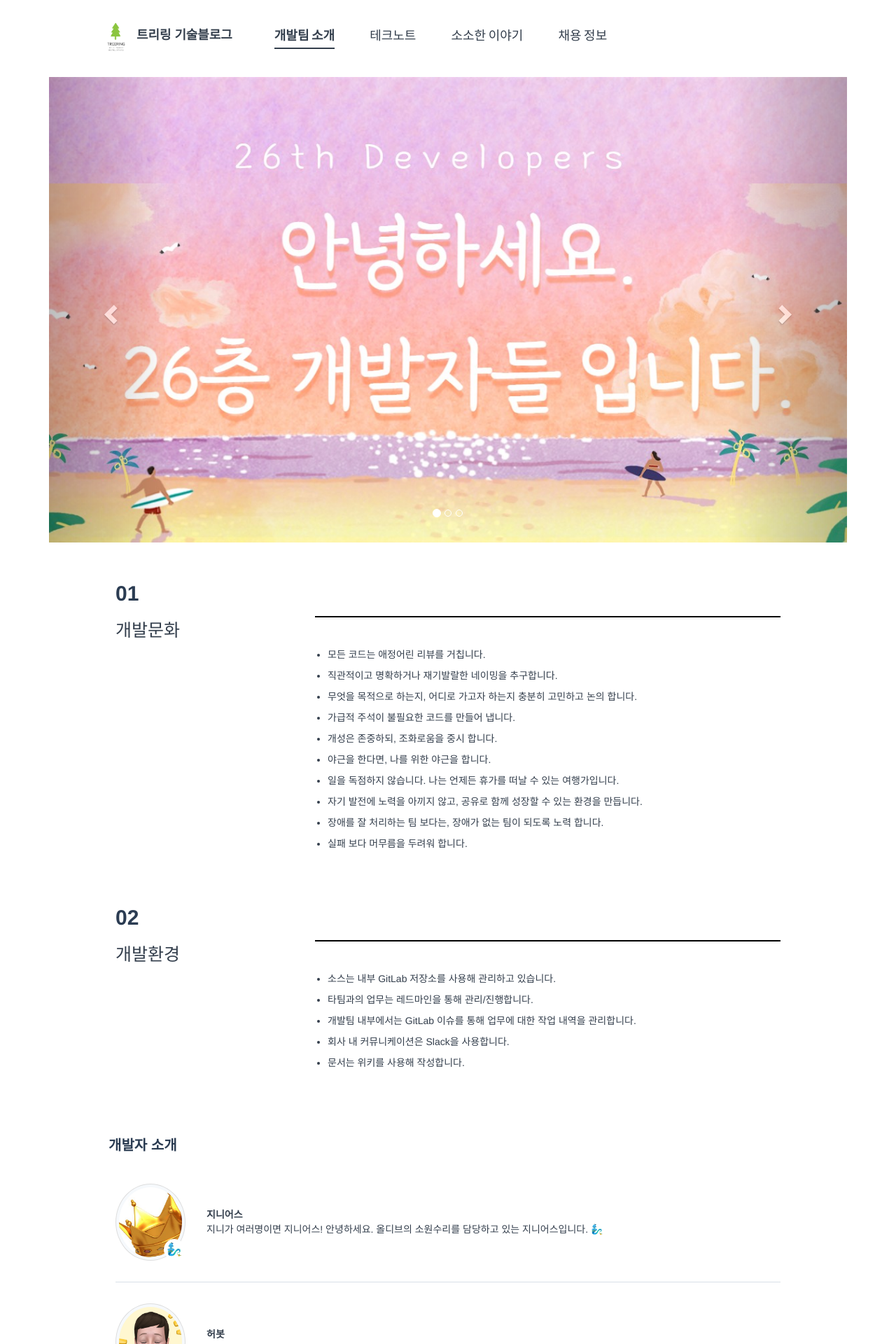
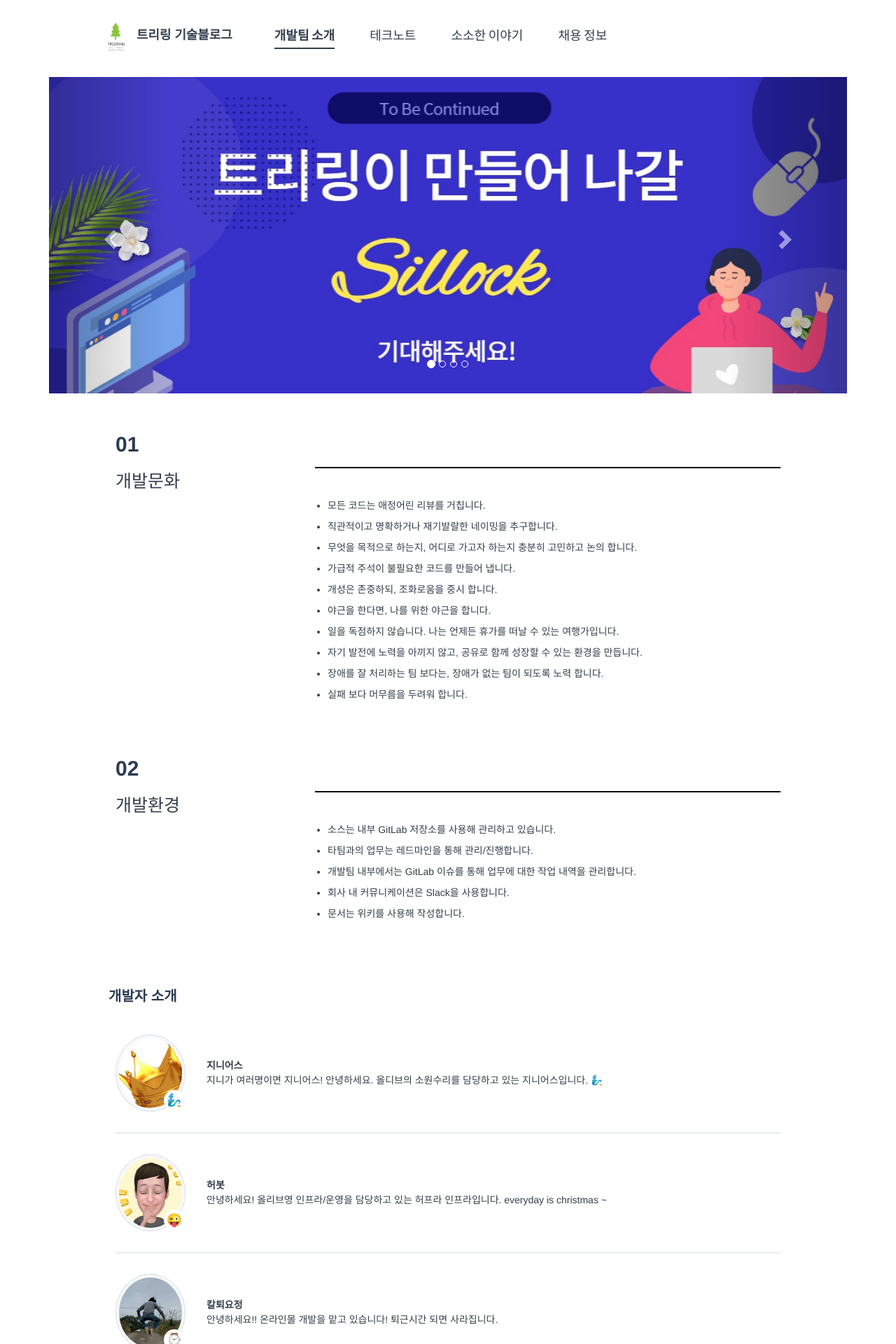
Before and after one commit to ourtreering/ourtreering.github.io, a Jekyll site: the page built from about/index.md, in a window 1280 px wide. Shown: the top 1920 px of the page at 70% size. Built offline with Jekyll 4.4.1, drawn with Linux system fonts in a browser that asks for light colours.

Commit message:
fix:배너이미지 수정

```diff
--- a/_includes/about-banner.html
+++ b/_includes/about-banner.html
@@ -11,6 +11,7 @@
               <li data-target="#myCarousel" data-slide-to="0" class="active"></li>
               <li data-target="#myCarousel" data-slide-to="1"></li>
               <li data-target="#myCarousel" data-slide-to="2"></li>
+              <li data-target="#myCarousel" data-slide-to="3"></li>
             </ol>
 
             <!-- Wrapper for slides -->
@@ -25,6 +26,10 @@
 
               <div class="item" style="border: 0; padding: 0">
                 <img src="/meta/treering_banner3.jpg" alt="img3" style="width:100%;object-fit: fill;">
+              </div>
+
+              <div class="item" style="border: 0; padding: 0">
+                <img src="/meta/treering_banner4.jpg" alt="img4" style="width:100%;object-fit: fill;">
               </div>
             </div>
 
```
Also changed, not shown: meta/treering_banner1.jpg, meta/treering_banner2.jpg, meta/treering_banner3.jpg, meta/treering_banner4.jpg (added).
